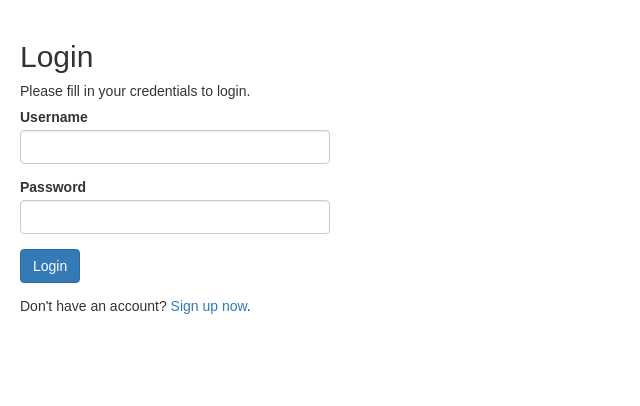
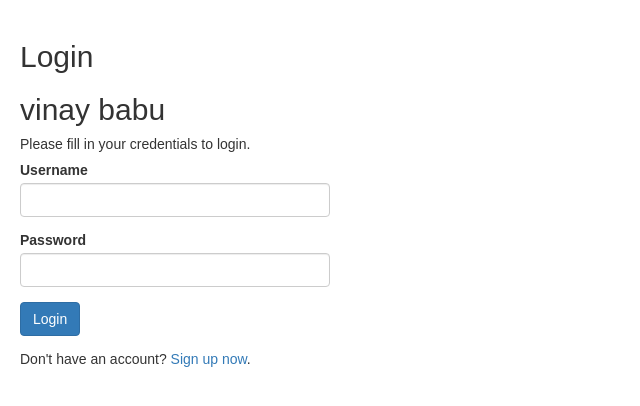
Before and after one commit to vinay-14298/Major-Project, a PHP site: page / in a window 1280 px wide. Shown: the top 406 px of the page, without its empty margins (0-640 px from the left). Run offline with PHP 8.4, Linux system fonts and the light colour scheme; data that the repository does not hold is empty.

Commit message:
Update index.php

```diff
--- a/index.php
+++ b/index.php
@@ -106,6 +106,7 @@ if($_SERVER["REQUEST_METHOD"] == "POST"){
 <body>
     <div class="wrapper">
         <h2>Login</h2>
+     <h2>vinay babu</h2>
         <p>Please fill in your credentials to login.</p>
         <form action="<?php echo htmlspecialchars($_SERVER["PHP_SELF"]); ?>" method="post">
             <div class="form-group <?php echo (!empty($username_err)) ? 'has-error' : ''; ?>">
```
